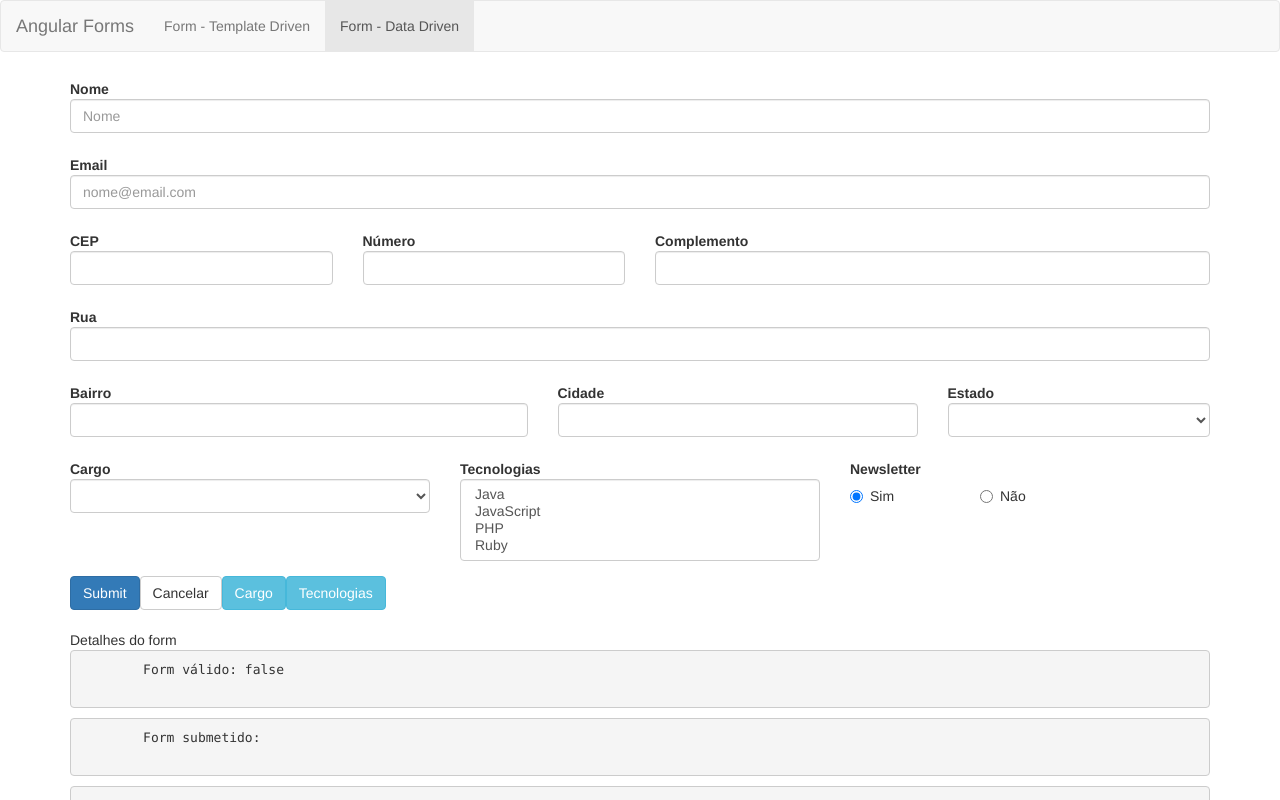
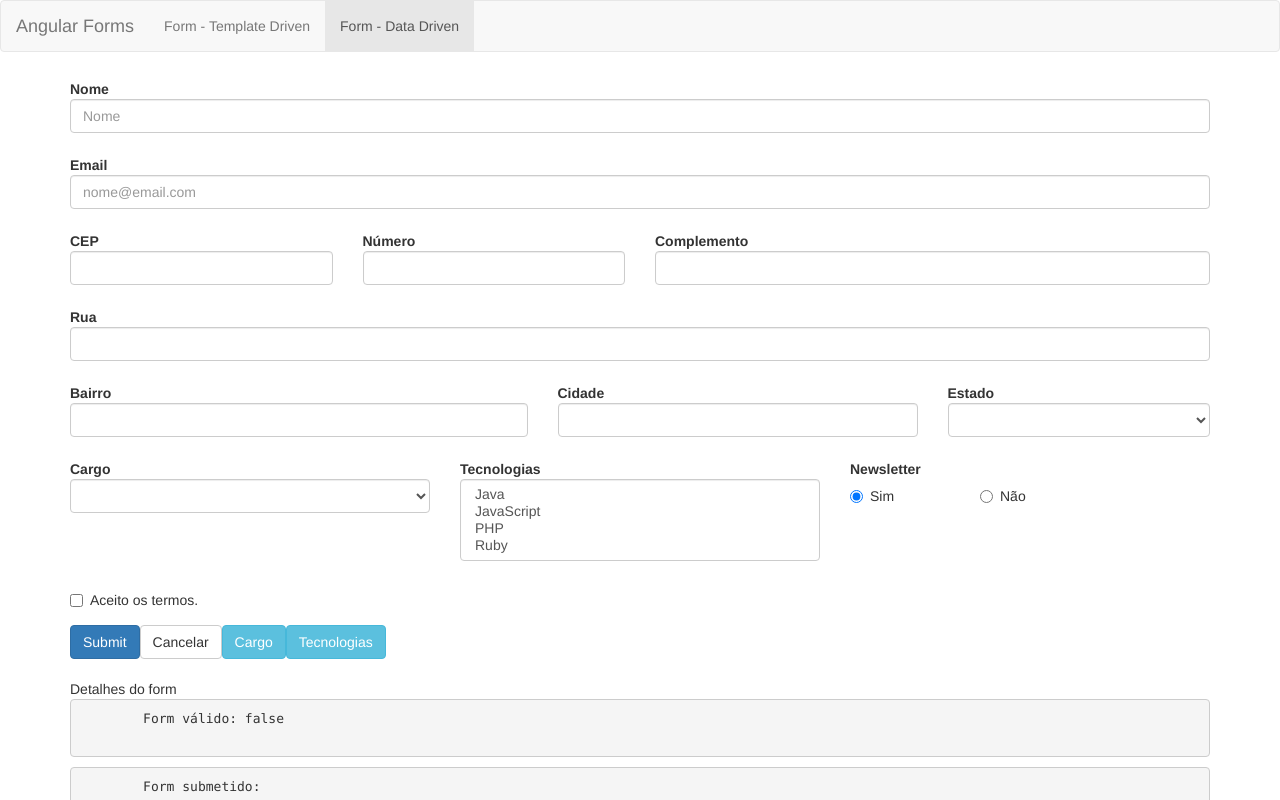
Before and after one commit to regisPatrick/CursoAngular2, an Angular app in the folder forms/: page /dataForm in a window 1280 px wide. Shown: the top 800 px of the page. Built offline with nearby package versions, Linux system fonts and the light colour scheme.

Commit message:
commit 02-05-2020

```diff
--- a/forms/src/app/data-form/data-form.component.html
+++ b/forms/src/app/data-form/data-form.component.html
@@ -165,6 +165,19 @@
 
     </div>
 
+    <div class="form-group">
+        <div class="col-md-3" [ngClass]="aplicaCssErro('termos')">
+            <div class="checkbox">
+                <label class="checkbox-inline">
+                    <input type="checkbox" formControlName="termos"> Aceito os termos.
+                </label>
+                <app-campo-control-erro [mostrarErro]="!formulario.get('termos').valid"
+                    msgErro="Por favor, aceite os termos.">
+                </app-campo-control-erro>
+            </div>
+        </div>
+    </div>
+
     <!-- <button type="submit" class="btn btn-primary" [disabled]="!formulario.valid">Submit</button> -->
     <button type="submit" class="btn btn-primary">Submit</button>
     <button class="btn btn-default" (click)="resetar()">Cancelar</button>
--- a/forms/src/app/data-form/data-form.component.ts
+++ b/forms/src/app/data-form/data-form.component.ts
@@ -67,7 +67,8 @@ export class DataFormComponent implements OnInit {
 
       cargo: [null],
       tecnologias: [null],
-      newsletter: ['s']
+      newsletter: ['s'],
+      termos: [null, Validators.pattern('true')]
     });
     // Validators.pattern("[a-z0-9!#$%&'*+/=?^_`{|}~-]+(?:\.[a-z0-9!#$%&'*+/=?^_`{|}~-]+)*@(?:[a-z0-9](?:[a-z0-9-]*[a-z0-9])?\.)+[a-z0-9](?:[a-z0-9-]*[a-z0-9])?") Usar expressão regular para validar email caso esteja utilizando Angular 2
   }
@@ -112,7 +113,10 @@ export class DataFormComponent implements OnInit {
 
   verificaValidTouched(campo: string) {
 
-    return !this.formulario.get(campo).valid && this.formulario.get(campo).touched;
+    return(
+    !this.formulario.get(campo).valid &&
+    (this.formulario.get(campo).touched || this.formulario.get(campo).dirty)
+    );
 
   }
 
```
